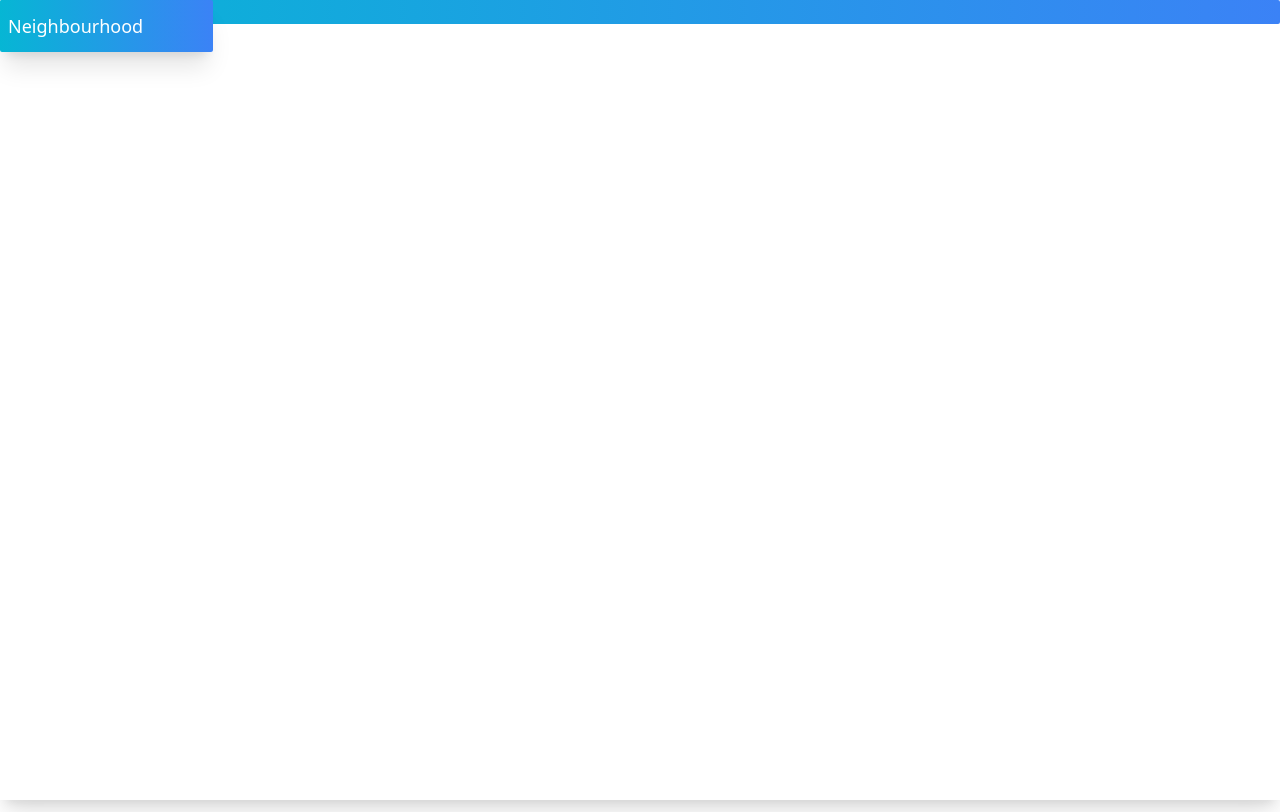
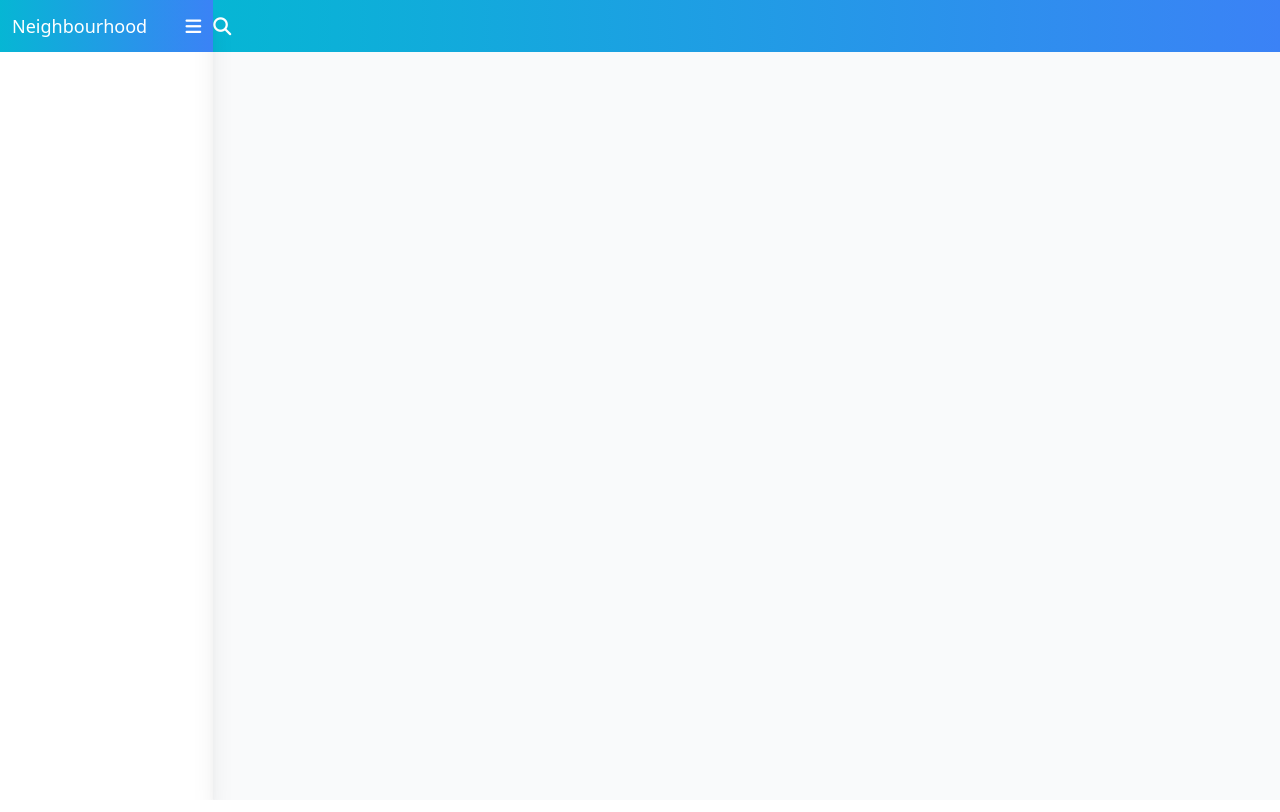
Before and after one commit to Arindam01gi/HousingAppAdmin, a React (Create React App) app: page /neighbourhood/society-admin/admin-dashboard in a window 1280 px wide. Built offline with nearby package versions, Linux system fonts and the light colour scheme.

Commit message:
working on dashboard

```diff
--- a/src/views/society-admin/dashboard/DashboardView.tsx
+++ b/src/views/society-admin/dashboard/DashboardView.tsx
@@ -1,17 +1,20 @@
 const DashboardView = () => {
     return(
-        <>
-        <div className="shadow-xl w-2/12 mb-3 z-999 absolute">
-            <div className=" flex px-2 rounded-sm text-white text-lg bg-gradient-to-r from-cyan-500 to-blue-500 py-3">
-                Neighbourhood
+        <div className="grid grid-cols-12 h-screen">
+        <div className="shadow-xl z-40 col-span-2">
+            <div className="flex justify-between items-center px-3 text-white text-lg bg-gradient-to-r from-cyan-500 to-blue-500 py-3">
+                <span className="font-medium">Neighbourhood</span>
+                <i className="fa-solid fa-bars text-white"></i>
             </div>
          </div>
-        <div className="shadow-xl h-screen w-full mb-3 ">
-            <div className=" flex justify-center items-center rounded-sm text-white text-lg bg-gradient-to-r from-cyan-500 to-blue-500 py-3">
-
+        <div className="shadow-xl bg-gray-50 col-span-10">
+            <div className=" flex items-center text-white text-lg bg-gradient-to-r from-cyan-500 to-blue-500 py-3">
+                <div>
+                    <i className="fa-solid fa-magnifying-glass text-white"></i>
+                </div>
             </div>
         </div>
-        </>
+        </div>
     )
 }
 export default DashboardView;
```
